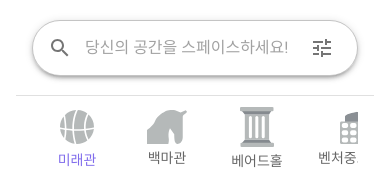
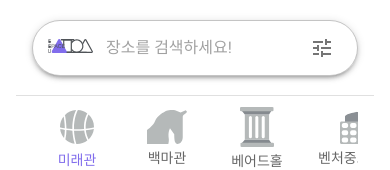
Before and after one commit to YourSSU-Rookieton-SSUPACE/SSUPACE_WEB, a React (Vite) app: page /buildings/1 in a window 390 px wide. Shown: the top 170 px of the page. Built offline with nearby package versions, Linux system fonts and the light colour scheme; a web font is replaced by a local one.

Commit message:
feat: 모바일 화면에서 검색창 홈 버튼 추가

```diff
--- a/src/components/Header.jsx
+++ b/src/components/Header.jsx
@@ -11,6 +11,7 @@ import SearchIcon from '@mui/icons-material/Search';
 import { Link, useMatch, useNavigate } from 'react-router-dom';
 import { useEffect, useState } from 'react';
 import logo from '../assets/logo.svg';
+import mobilelogo from '../assets/mobilelogo.svg';
 import { getSpaceId, getSpaceNames } from '../apis';
 import FilterButton from './FilterButton';
 
@@ -61,7 +62,7 @@ function Header() {
           renderInput={(params) => (
             <TextField
               {...params}
-              placeholder="당신의 공간을 스페이스하세요!"
+              placeholder="장소를 검색하세요!"
               sx={{
                 '& .MuiOutlinedInput-root': {
                   borderRadius: '30px',
@@ -73,7 +74,13 @@ function Header() {
                 ...params.InputProps,
                 startAdornment: (
                   <InputAdornment position="start">
-                    <SearchIcon />
+                    {isMobileView ? (
+                      <Link to="/">
+                        <img src={mobilelogo} alt="logo" width={45} />
+                      </Link>
+                    ) : (
+                      <SearchIcon />
+                    )}
                   </InputAdornment>
                 ),
                 endAdornment: isMobileView && (
```
Also changed, not shown: src/assets/mobilelogo.svg (added).
